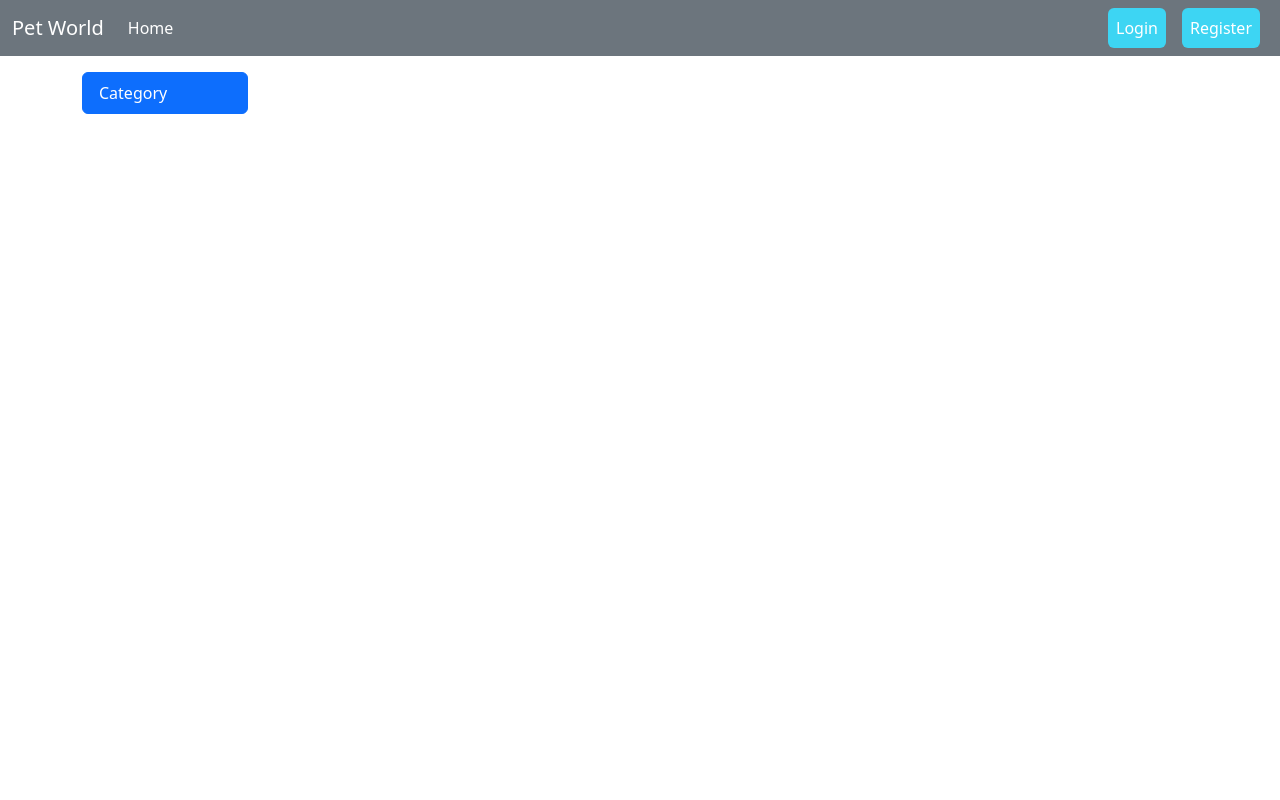
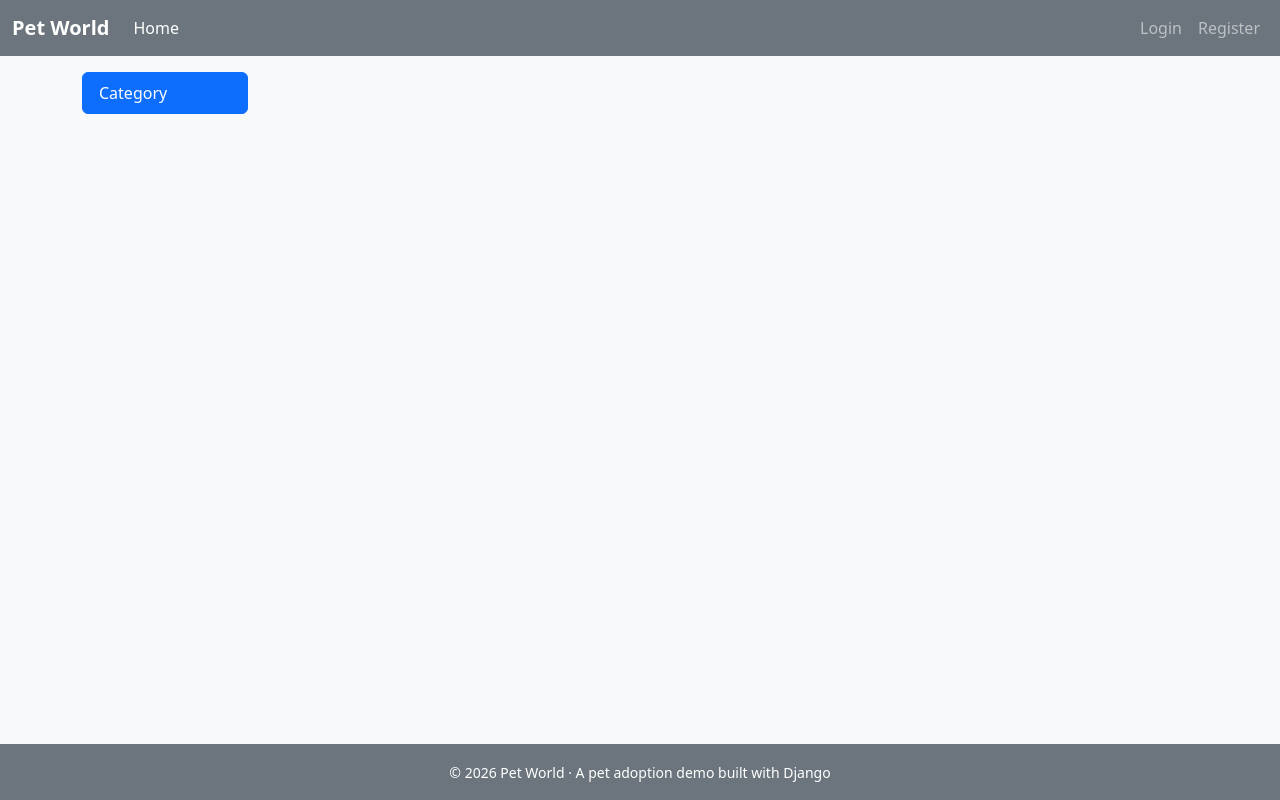
Before and after one commit to ratulhasan001/pet-world, a Django app: page / in a window 1280 px wide. Run offline with Django 4.2, Linux system fonts and the light colour scheme; data that the repository does not hold is empty.

Commit message:
Rework the navbar with active links, POST logout, alerts and a footer

```diff
--- a/core/templates/base.html
+++ b/core/templates/base.html
@@ -3,7 +3,7 @@
   <head>
     <meta charset="UTF-8" />
     <meta name="viewport" content="width=device-width, initial-scale=1.0" />
-    <title>Document</title>
+    <title>{% block title %}Home{% endblock %} | Pet World</title>
     <link
       href="https://cdn.jsdelivr.net/npm/bootstrap@5.3.2/dist/css/bootstrap.min.css"
       rel="stylesheet"
@@ -12,15 +12,14 @@
     />
 
     {% block static_file %}
-
     {% endblock %}
 
   </head>
-  <body>
-
+  <body class="d-flex flex-column min-vh-100 bg-light">
+    {% with url_name=request.resolver_match.url_name %}
     <nav class="navbar navbar-expand-lg navbar-dark bg-secondary">
       <div class="container-fluid">
-        <a class="navbar-brand" href="{% url 'homepage' %}">Pet World</a>
+        <a class="navbar-brand fw-bold" href="{% url 'homepage' %}">Pet World</a>
         <button
           class="navbar-toggler"
           type="button"
@@ -35,41 +34,55 @@
         <div class="collapse navbar-collapse" id="navbarSupportedContent">
           <ul class="navbar-nav me-auto mb-2 mb-lg-0">
             <li class="nav-item">
-              <a class="nav-link active" aria-current="page" href="{% url 'homepage' %}">Home</a>
+              <a class="nav-link {% if url_name == 'homepage' or url_name == 'cat_wise_post' %}active{% endif %}" {% if url_name == 'homepage' %}aria-current="page"{% endif %} href="{% url 'homepage' %}">Home</a>
             </li>
-          </ul>
-        </div>
-        <ul class="navbar-nav me-auto mb-2 mb-lg-0">
             {% if request.user.is_authenticated %}
             <li class="nav-item">
-              <a class="nav-link btn btn-info mx-2" aria-current="page" href="#">Balance: {{ user.profile.balance }} $</a>
+              <a class="nav-link {% if url_name == 'add_post' %}active{% endif %}" href="{% url 'add_post' %}">Add Pet</a>
             </li>
             <li class="nav-item">
-              <a class="nav-link active btn btn-info mx-2" aria-current="page" href="{% url 'add_post' %}">Add Pet</a>
+              <a class="nav-link {% if url_name == 'deposit_money' %}active{% endif %}" href="{% url 'deposit_money' %}">Deposit</a>
             </li>
             <li class="nav-item">
-              <a class="nav-link active btn btn-info mx-2" aria-current="page" href="{% url 'deposit_money' %}">Deposit</a>
+              <a class="nav-link {% if url_name == 'profile' or url_name == 'edit_profile' or url_name == 'pass_change' %}active{% endif %}" href="{% url 'profile' %}">Profile</a>
+            </li>
+            {% endif %}
+          </ul>
+          <ul class="navbar-nav mb-2 mb-lg-0 align-items-lg-center">
+            {% if request.user.is_authenticated %}
+            <li class="nav-item">
+              <span class="navbar-text text-white me-3">Balance: {{ user.profile.balance|default:"0.00" }} $</span>
             </li>
             <li class="nav-item">
-              <a class="nav-link active btn btn-info mx-2" aria-current="page" href="{% url 'profile' %}">Profile</a>
-            </li>
-            <li class="nav-item">
-              <a class="nav-link active btn btn-info mx-2" aria-current="page" href="{% url 'user_logout' %}">Logout</a>
+              <form method="post" action="{% url 'user_logout' %}" class="d-inline">
+                {% csrf_token %}
+                <button type="submit" class="btn btn-outline-light btn-sm">Logout</button>
+              </form>
             </li>
             {% else %}
             <li class="nav-item">
-              <a class="nav-link active btn btn-info mx-2" aria-current="page" href="{% url 'user_login' %}">Login</a>
+              <a class="nav-link {% if url_name == 'user_login' %}active{% endif %}" href="{% url 'user_login' %}">Login</a>
             </li>
             <li class="nav-item">
-              <a class="nav-link active btn btn-info mx-2" aria-current="page" href="{% url 'register' %}">Register</a>
+              <a class="nav-link {% if url_name == 'register' %}active{% endif %}" href="{% url 'register' %}">Register</a>
             </li>
             {% endif %}
           </ul>
+        </div>
       </div>
     </nav>
+    {% endwith %}
 
-    {% block content %} {% endblock %}
+    <main class="flex-grow-1">
+      <div class="container mt-3">
+        {% include 'messages.html' %}
+      </div>
+      {% block content %} {% endblock %}
+    </main>
 
+    <footer class="bg-secondary text-white text-center py-3 mt-4">
+      <small>&copy; {% now "Y" %} Pet World &middot; A pet adoption demo built with Django</small>
+    </footer>
 
     <script
       src="https://cdn.jsdelivr.net/npm/bootstrap@5.3.2/dist/js/bootstrap.bundle.min.js"
--- a/core/templates/messages.html
+++ b/core/templates/messages.html
@@ -1,22 +1,6 @@
-<svg xmlns="http://www.w3.org/2000/svg" class="d-none">
-  <symbol id="check-circle-fill" viewBox="0 0 16 16">
-    <path d="M16 8A8 8 0 1 1 0 8a8 8 0 0 1 16 0zm-3.97-3.03a.75.75 0 0 0-1.08.022L7.477 9.417 5.384 7.323a.75.75 0 0 0-1.06 1.06L6.97 11.03a.75.75 0 0 0 1.079-.02l3.992-4.99a.75.75 0 0 0-.01-1.05z"/>
-  </symbol>
-  <symbol id="info-fill" viewBox="0 0 16 16">
-    <path d="M8 16A8 8 0 1 0 8 0a8 8 0 0 0 0 16zm.93-9.412-1 4.705c-.07.34.029.533.304.533.194 0 .487-.07.686-.246l-.088.416c-.287.346-.92.598-1.465.598-.703 0-1.002-.422-.808-1.319l.738-3.468c.064-.293.006-.399-.287-.47l-.451-.081.082-.381 2.29-.287zM8 5.5a1 1 0 1 1 0-2 1 1 0 0 1 0 2z"/>
-  </symbol>
-  <symbol id="exclamation-triangle-fill" viewBox="0 0 16 16">
-    <path d="M8.982 1.566a1.13 1.13 0 0 0-1.96 0L.165 13.233c-.457.778.091 1.767.98 1.767h13.713c.889 0 1.438-.99.98-1.767L8.982 1.566zM8 5c.535 0 .954.462.9.995l-.35 3.507a.552.552 0 0 1-1.1 0L7.1 5.995A.905.905 0 0 1 8 5zm.002 6a1 1 0 1 1 0 2 1 1 0 0 1 0-2z"/>
-  </symbol>
-</svg>
-
 {% for message in messages %}
-
-<div class="alert alert-success d-flex align-items-center" role="alert">
-  <svg class="bi flex-shrink-0 me-2" role="img" aria-label="Success:" width="20" height="20"><use xlink:href="#check-circle-fill"/></svg>
-  <div>
-    {{ message }}
-  </div>
+<div class="alert alert-{% if message.tags == 'error' %}danger{% elif message.tags %}{{ message.tags }}{% else %}info{% endif %} alert-dismissible fade show" role="alert">
+  {{ message }}
+  <button type="button" class="btn-close" data-bs-dismiss="alert" aria-label="Close"></button>
 </div>
-
 {% endfor %}
```
